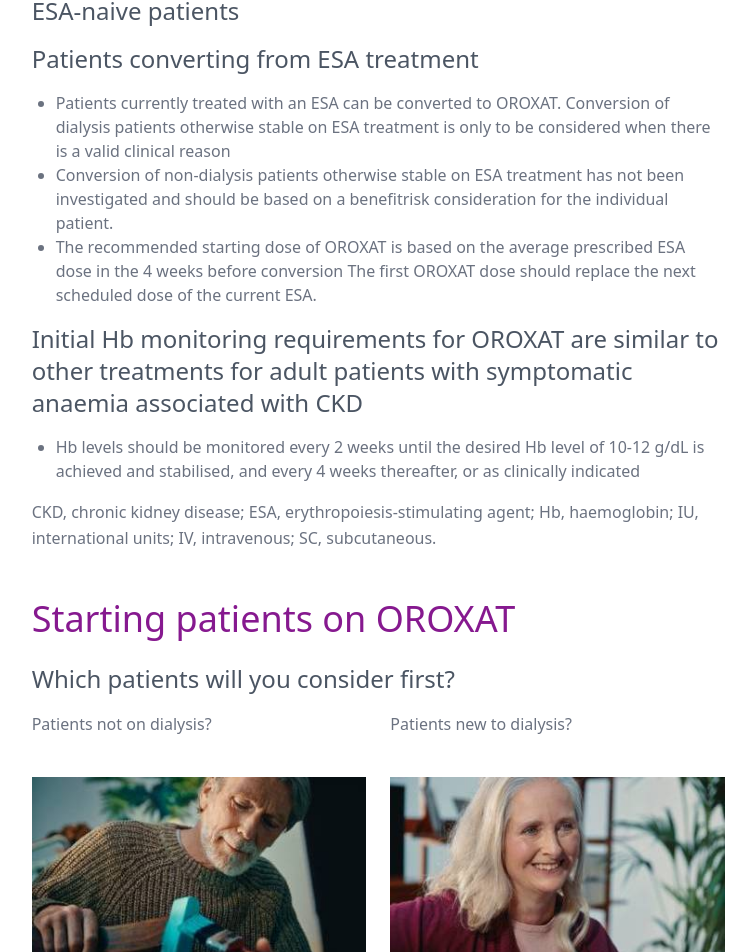
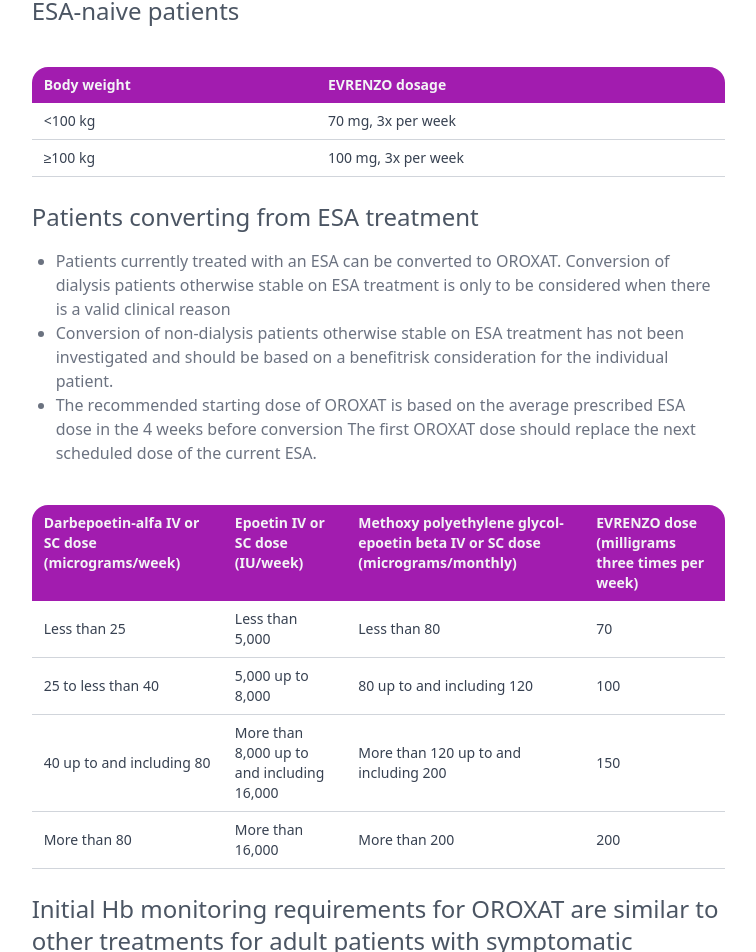
Before and after one commit to Rono-Koushique/oroxat, a Next.js app: page /how-to-use-oroxat in a window 1280 px wide. Shown: the part 2519-3471 px from the top of the page, without its empty margins (443-1199 px from the left). Built offline with nearby package versions, Linux system fonts and the light colour scheme.

Commit message:
updated use page

```diff
--- a/pages/how-to-use-oroxat.tsx
+++ b/pages/how-to-use-oroxat.tsx
@@ -177,6 +177,26 @@
                                 anaemia associated with CKD
                             </h1>
                             <h3>ESA-naive patients</h3>
+                            <div className="holder">
+                                <table className="w-full">
+                                    <thead className="text-left">
+                                        <tr>
+                                            <th>Body weight</th>
+                                            <th>EVRENZO dosage</th>
+                                        </tr>
+                                    </thead>
+                                    <tbody>
+                                        <tr>
+                                            <td>&lt;100 kg</td>
+                                            <td>70 mg, 3x per week</td>
+                                        </tr>
+                                        <tr>
+                                            <td>≥100 kg</td>
+                                            <td>100 mg, 3x per week</td>
+                                        </tr>
+                                    </tbody>
+                                </table>
+                            </div>
                             <h3>Patients converting from ESA treatment</h3>
                             <ul>
                                 <li>
@@ -201,6 +221,62 @@
                                     scheduled dose of the current ESA.
                                 </li>
                             </ul>
+                            <div className="holder">
+                                <table>
+                                    <thead className="text-left">
+                                        <tr>
+                                            <th>
+                                                Darbepoetin-alfa IV or SC dose
+                                                (micrograms/week)
+                                            </th>
+                                            <th>
+                                                Epoetin IV or SC dose (IU/week)
+                                            </th>
+                                            <th>
+                                                Methoxy polyethylene
+                                                glycol-epoetin beta IV or SC
+                                                dose (micrograms/monthly)
+                                            </th>
+                                            <th>
+                                                EVRENZO dose (milligrams three
+                                                times per week)
+                                            </th>
+                                        </tr>
+                                    </thead>
+                                    <tbody>
+                                        <tr>
+                                            <td>Less than 25</td>
+                                            <td>Less than 5,000</td>
+                                            <td>Less than 80</td>
+                                            <td>70</td>
+                                        </tr>
+                                        <tr>
+                                            <td>25 to less than 40</td>
+                                            <td>5,000 up to 8,000</td>
+                                            <td>80 up to and including 120</td>
+                                            <td>100</td>
+                                        </tr>
+                                        <tr>
+                                            <td>40 up to and including 80</td>
+                                            <td>
+                                                More than 8,000 up to and
+                                                including 16,000
+                                            </td>
+                                            <td>
+                                                More than 120 up to and
+                                                including 200
+                                            </td>
+                                            <td>150</td>
+                                        </tr>
+                                        <tr>
+                                            <td>More than 80</td>
+                                            <td>More than 16,000</td>
+                                            <td>More than 200</td>
+                                            <td>200</td>
+                                        </tr>
+                                    </tbody>
+                                </table>
+                            </div>
                             <h3>
                                 Initial Hb monitoring requirements for OROXAT
                                 are similar to other treatments for adult
@@ -215,7 +291,7 @@
                                     thereafter, or as clinically indicated
                                 </li>
                             </ul>
-                            <p>
+                            <p className="fade">
                                 CKD, chronic kidney disease; ESA,
                                 erythropoiesis-stimulating agent; Hb,
                                 haemoglobin; IU, international units; IV,
@@ -228,11 +304,10 @@
                         >
                             <h1>Starting patients on OROXAT</h1>
                             <h3>Which patients will you consider first?</h3>
-                            <div className="flex flex-row gap-6">
+                            <div className="flex flex-row gap-6 holder">
                                 <div className="flex flex-col gap-y-0">
                                     <p>Patients not on dialysis?</p>
                                     <Image
-                                        className="image"
                                         src={Use4}
                                         alt=""
                                     />
@@ -240,7 +315,6 @@
                                 <div className="flex flex-col gap-y-0">
                                     <p>Patients new to dialysis?</p>
                                     <Image
-                                        className="image"
                                         src={Use5}
                                         alt=""
                                     />
@@ -299,7 +373,7 @@
                                 September 2022
                             </p>
                         </section>
-                        <AdverseEffect></AdverseEffect>
+                        <AdverseEffect />
                     </div>
                 </Layout2>
             </Layout1>
```
Also changed, not shown: public/images/page-perspect/perspect1.png (added).
